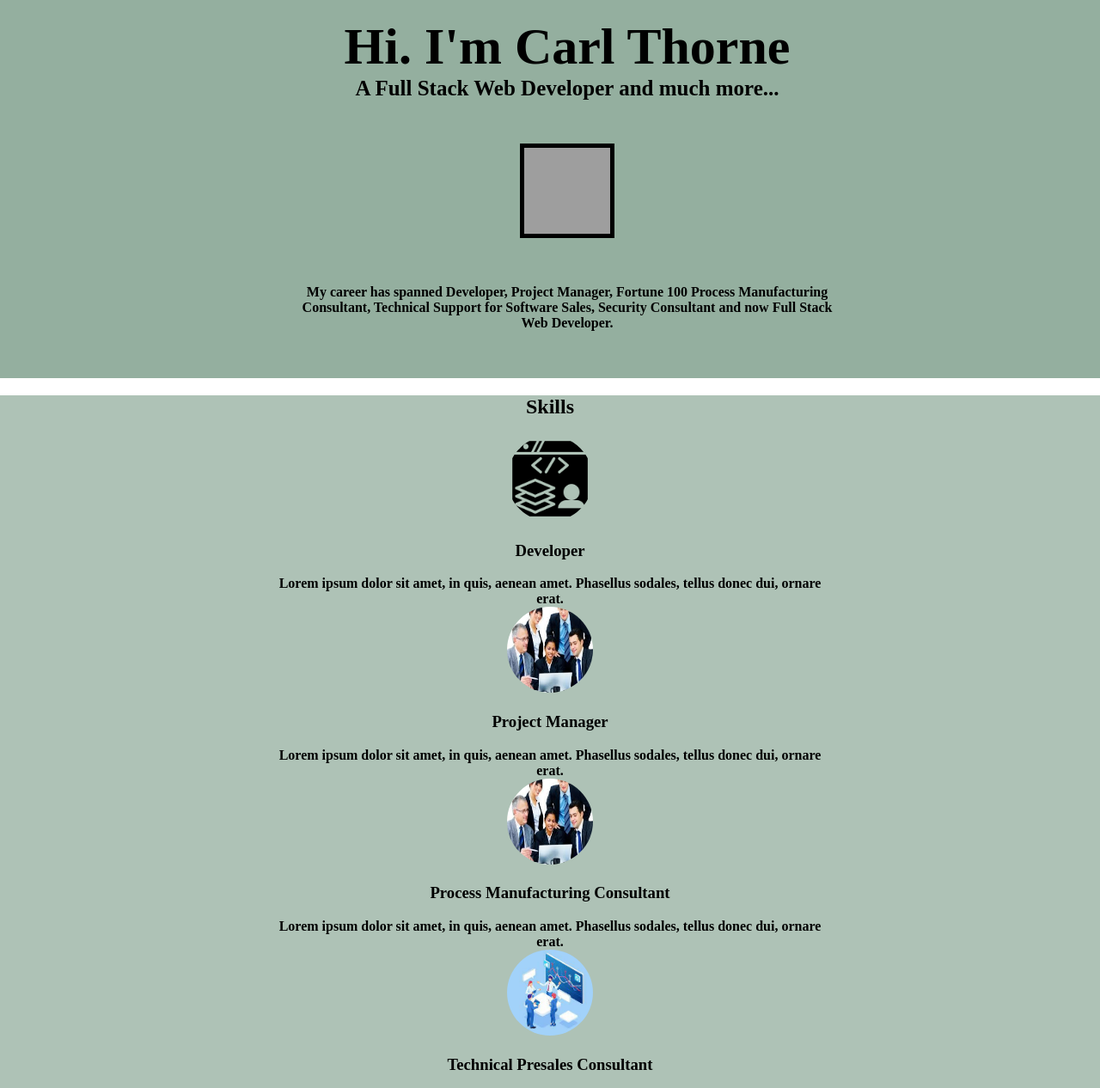
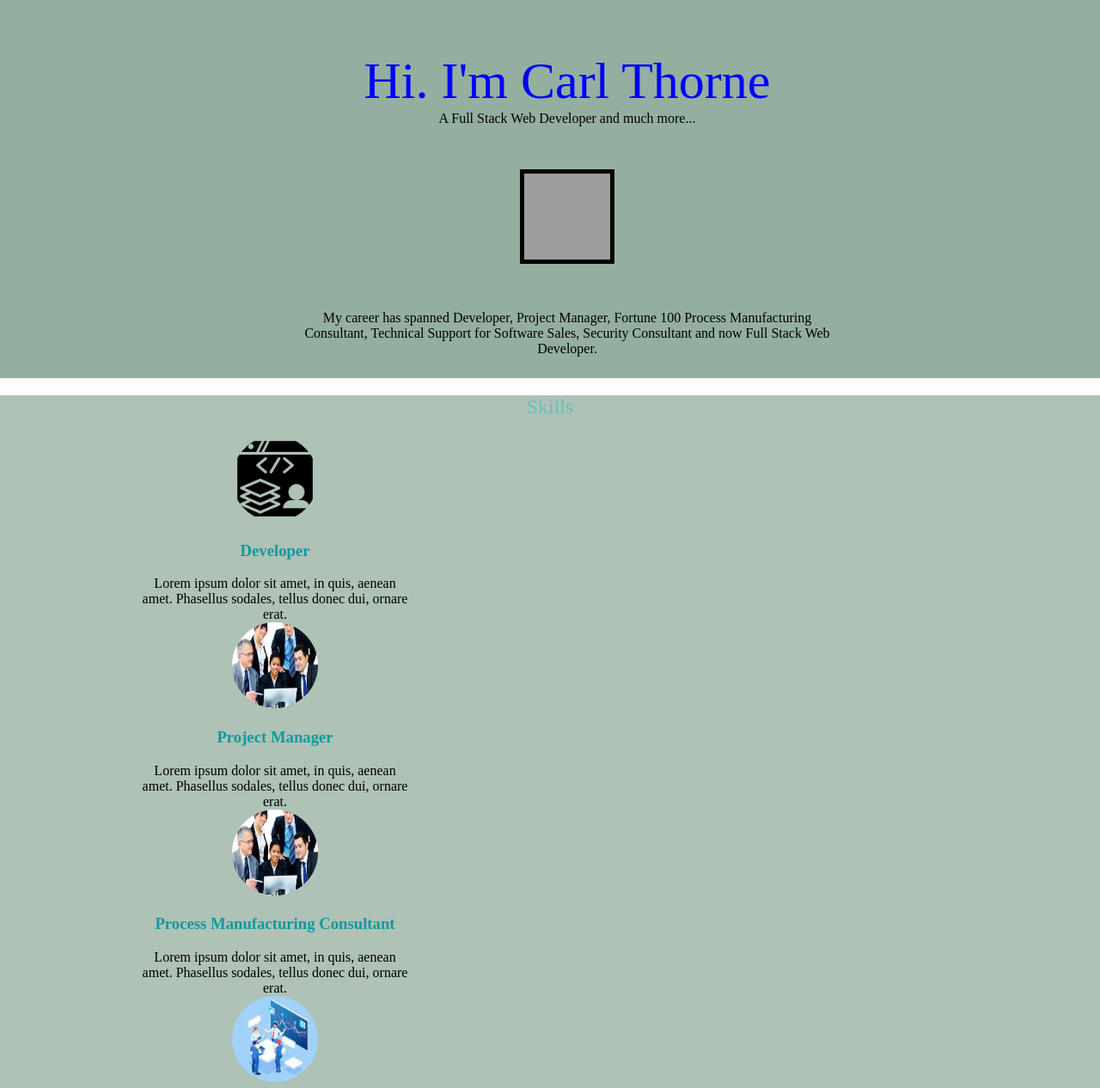
Before and after one commit to hthcatlanta/Portfolio, a plain HTML site: page index.html in a window 1280 px wide. Shown: the top 1266 px of the page at 86% size. Drawn offline with Linux system fonts and the light colour scheme; grey boxes are pictures that could not be loaded.

Commit message:
change styling for skills

```diff
--- a/css/style.css
+++ b/css/style.css
@@ -5,17 +5,32 @@ body {
 
 h1 {
     margin: 0 auto;
-    font-size: 60px;
+    font-size: 60px;  /* 100% = 16px. 60px/16 = 3.75rem */
+    padding-top: 40px;
+    font-weight: 4;
+    /* color: #66BFBF; */
+    color: blue;
 }
 
-.job-Skills {
-   font-size: 25px;
+h2 {
+  font-weight: normal;
+  color:#66BFBF;
+}
+
+h3 {
+  color: #11999E
 
 }
+
+a {
+  color: #11999E
+
+}
+
 p {
     width: 50%;
     margin: 0 auto;
-    font-weight: bold;
+    font-weight: normal;
 }
 
 .top-container {
@@ -33,10 +48,16 @@ width: 100px;
 border: solid 5px;
 display: inline-block;
 margin: 50px 5px;
-  }
+}
 
 .middle-container {
   background-color: #AEC2B6;
+
+}
+
+.developer {
+  width: 50%;
+
 
 }
 
@@ -45,6 +66,10 @@ margin: 50px 5px;
   width: 100px;
   border-radius: 50%;
 
+}
+
+.project_Manager {
+  width: 50%;
 
 }
 
@@ -55,10 +80,20 @@ margin: 50px 5px;
 
 }
 
+.process_Manufacturing {
+    width: 50%;
+
+}
+
 .process_Manfacturing_Pic {
     height: 100px;
     width: 100px;
     border-radius: 50%;
+
+}
+
+.software_Sales {
+    width: 50%;
 
 }
 
@@ -68,11 +103,20 @@ margin: 50px 5px;
     border-radius: 50%;
 }
 
+.security_Consultant {
+    width: 50%
+
+}
+
 .security_Consultant_Pic {
     height: 100px;
     width: 100px;
     border-radius: 50%;
 
+}
+
+.full_Stack {
+  width: 50%;
 }
 
 .full_Stack_Pic {
```
Also changed, not shown: index.html (+0 -1 lines).
